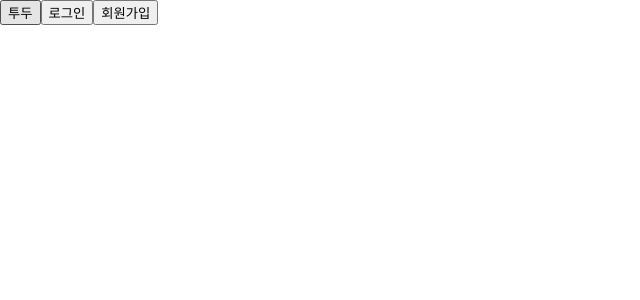
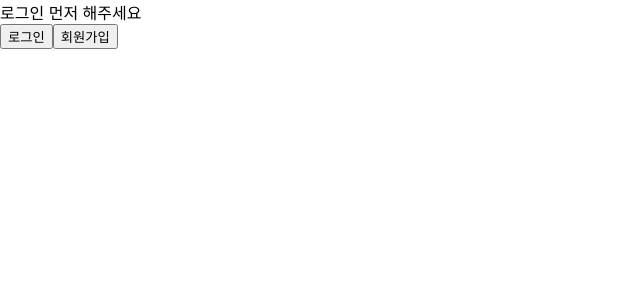
Before and after one commit to jihyun-Yun42/wanted-pre-onboarding-frontend, a React (Create React App) app: page / in a window 1280 px wide. Shown: the top 300 px of the page, without its empty margins (0-640 px from the left). Built offline with nearby package versions, Linux system fonts and the light colour scheme.

Commit message:
[feat] 로그인 유무에따라 home UI변경

```diff
--- a/src/pages/Home.jsx
+++ b/src/pages/Home.jsx
@@ -3,12 +3,20 @@ import { useNavigate } from "react-router-dom";
 
 const Home = () => {
   const navigate = useNavigate();
+  const token = localStorage.getItem("access_token");
 
   return (
     <>
-      <button onClick={() => navigate("/todo")}>투두</button>
-      <button onClick={() => navigate("/signin")}>로그인</button>
-      <button onClick={() => navigate("/signup")}>회원가입</button>
+      {token ? (
+        <button onClick={() => navigate("/todo")}>투두</button>
+      ) : (
+        <>
+          <span>로그인 먼저 해주세요</span>
+          <br />
+          <button onClick={() => navigate("/signin")}>로그인</button>
+          <button onClick={() => navigate("/signup")}>회원가입</button>
+        </>
+      )}
     </>
   );
 };
```
